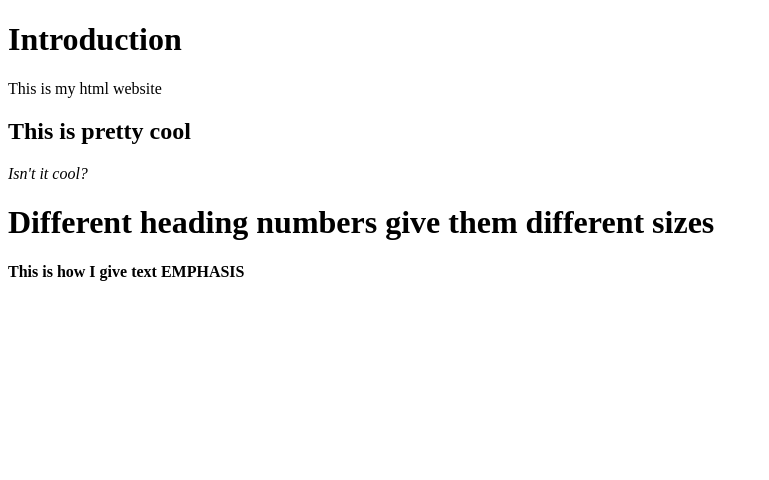
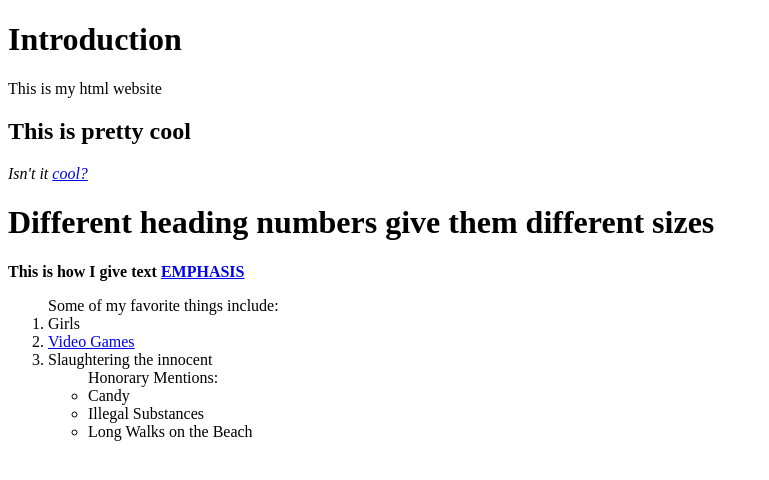
Before and after one commit to makelulz/lab-07-html, a plain HTML site: page index.html in a window 1280 px wide. Shown: the whole page, without its empty margins (0-769 px from the left). Drawn offline with Linux system fonts and the light colour scheme.

Commit message:
Added some links and lists baby

```diff
--- a/index.html
+++ b/index.html
@@ -9,10 +9,24 @@
     <p> This is my html website </p>
 
     <h2>This is pretty cool</h2>
-    <p><em>Isn't it cool?</em></p>
+    <p><em>Isn't it <a href="https://external-preview.redd.it/GEu6MiG1K084b_F_qlKIPTV5FVYrhEP2TiPER7if3sQ.gif?format=mp4&s=a0100fb4690101c28ad9e784d0b9a34233cd6a93"> cool?</a> </em></p>
 
     <h1> Different heading numbers give them different sizes </h1>
-    <p><strong>This is how I give text EMPHASIS</strong></p>
+    <p><strong>This is how I give text <a href="https://media.giphy.com/media/39KeaWLGAowqQ/giphy.gif"> EMPHASIS</a></strong></p>
+
+    <ol>Some of my favorite things include:
+      <li> Girls </li>
+      <li> <a href="https://www.sekirothegame.com/home"> Video Games</a> </li>
+      <li> Slaughtering the innocent </li>
+
+      <ul>Honorary Mentions:
+        <li> Candy </li>
+        <li> Illegal Substances </li>
+        <li> Long Walks on the Beach </li>
+
+      </ul>
+
+    </ol>
 
   </body>
 
```
